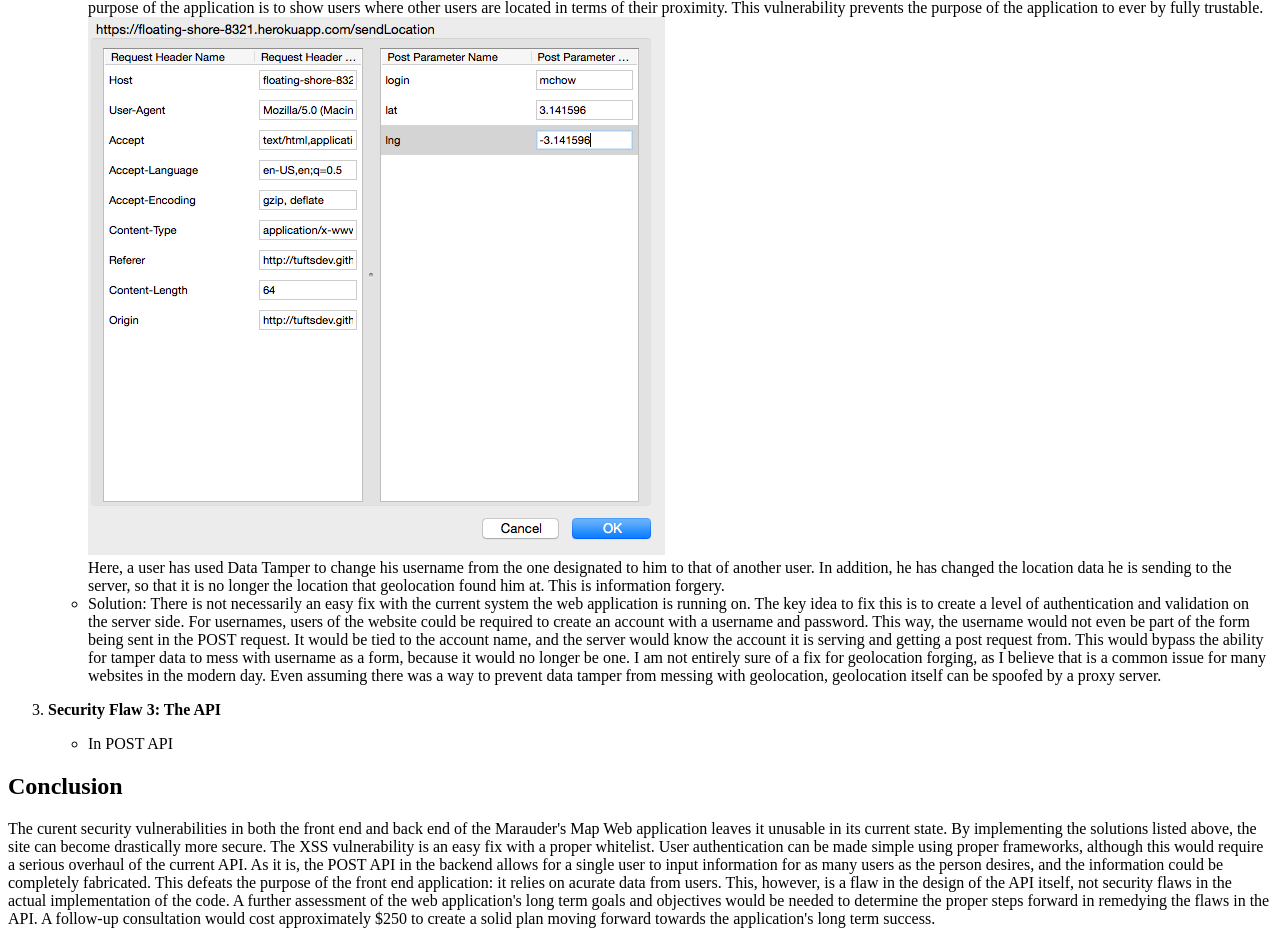
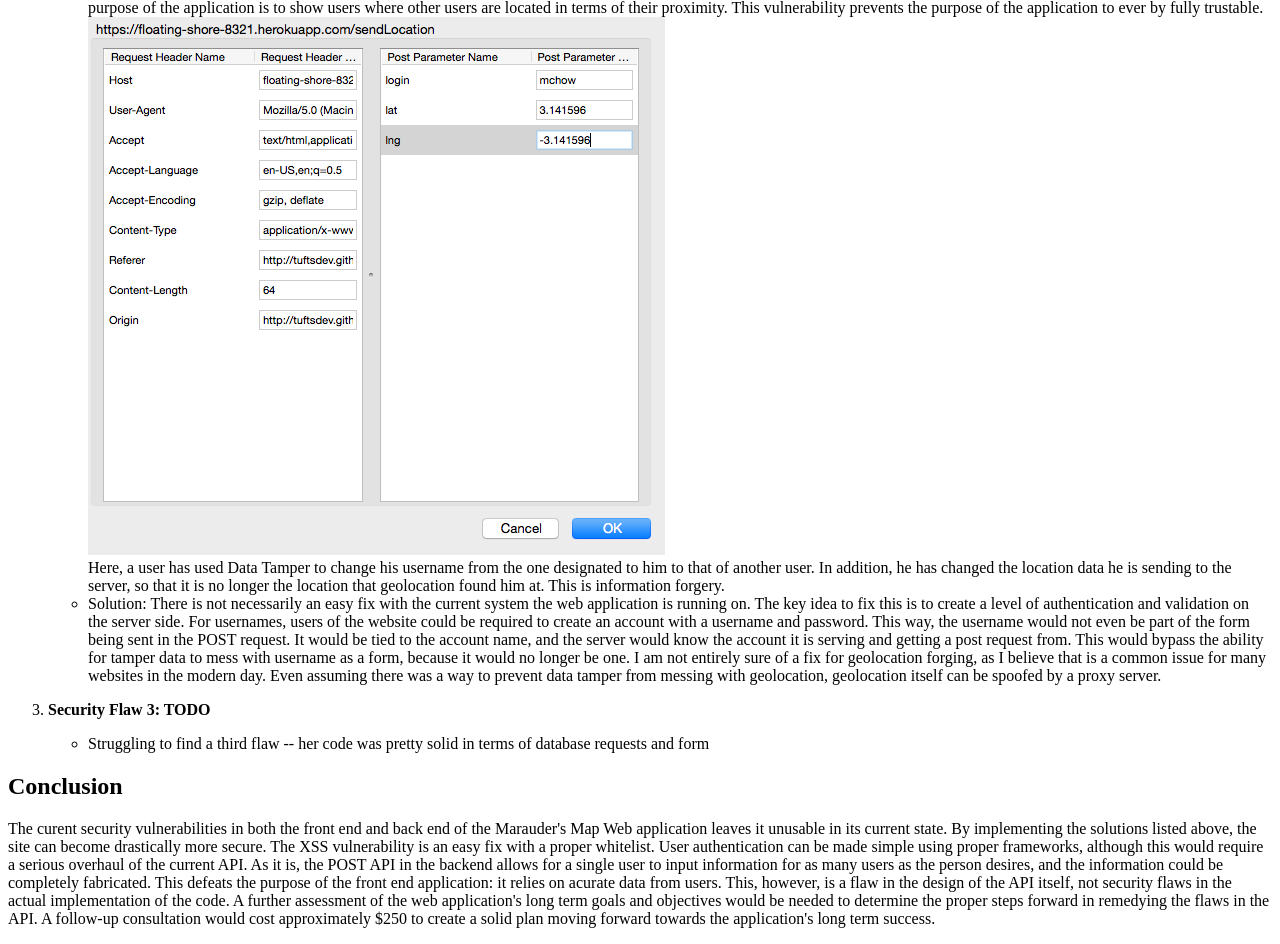
Before and after one commit to gabe-terrell/Web-Programming-Portfolio, a plain HTML site: page security/index.html in a window 1280 px wide. Shown: the part 1261-2205 px from the top of the page. Drawn offline with Linux system fonts and the light colour scheme.

Commit message:
Updated HTML in A3

```diff
--- a/security/index.html
+++ b/security/index.html
@@ -44,10 +44,10 @@ Here, a user has posted javascript code as a username. When this code is run, it
 Here, a user has used Data Tamper to change his username from the one designated to him to that of another user. In addition, he has changed the location data he is sending to the server, so that it is no longer the location that geolocation found him at. This is information forgery. </li>
 <li>Solution: There is not necessarily an easy fix with the current system the web application is running on. The key idea to fix this is to create a level of authentication and validation on the server side. For usernames, users of the website could be required to create an account with a username and password. This way, the username would not even be part of the form being sent in the POST request. It would be tied to the account name, and the server would know the account it is serving and getting a post request from. This would bypass the ability for tamper data to mess with username as a form, because it would no longer be one. I am not entirely sure of a fix for geolocation forging, as I believe that is a common issue for many websites in the modern day. Even assuming there was a way to prevent data tamper from messing with geolocation, geolocation itself can be spoofed by a proxy server. </li>
 </ul></li>
-<li><p><strong>Security Flaw 3: The API</strong></p>
+<li><p><strong>Security Flaw 3: TODO</strong></p>
 
 <ul>
-<li>In POST API</li>
+<li>Struggling to find a third flaw -- her code was pretty solid in terms of database requests and form</li>
 
 </ol>
 
```
Also changed, not shown: security/xxsr.png (added).
